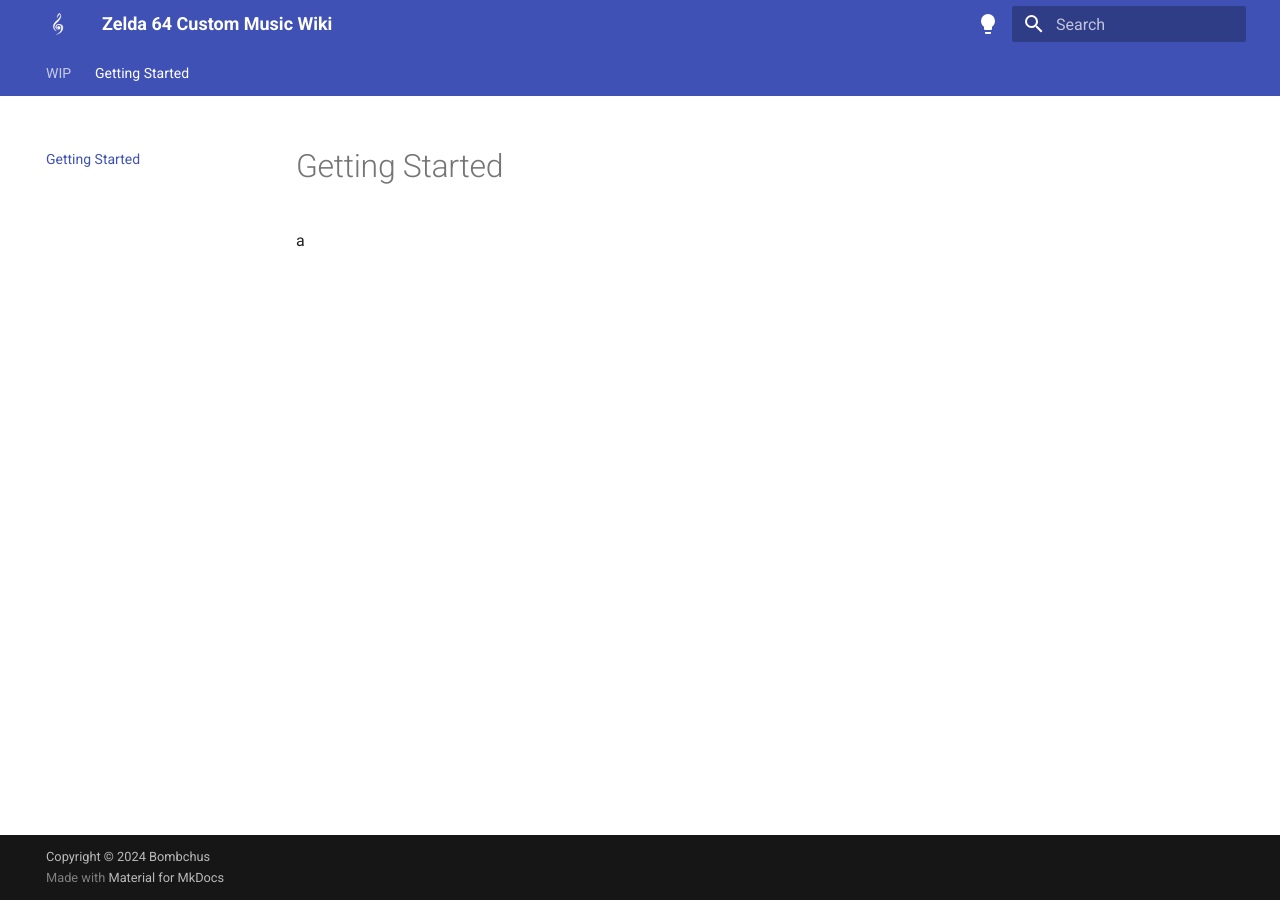
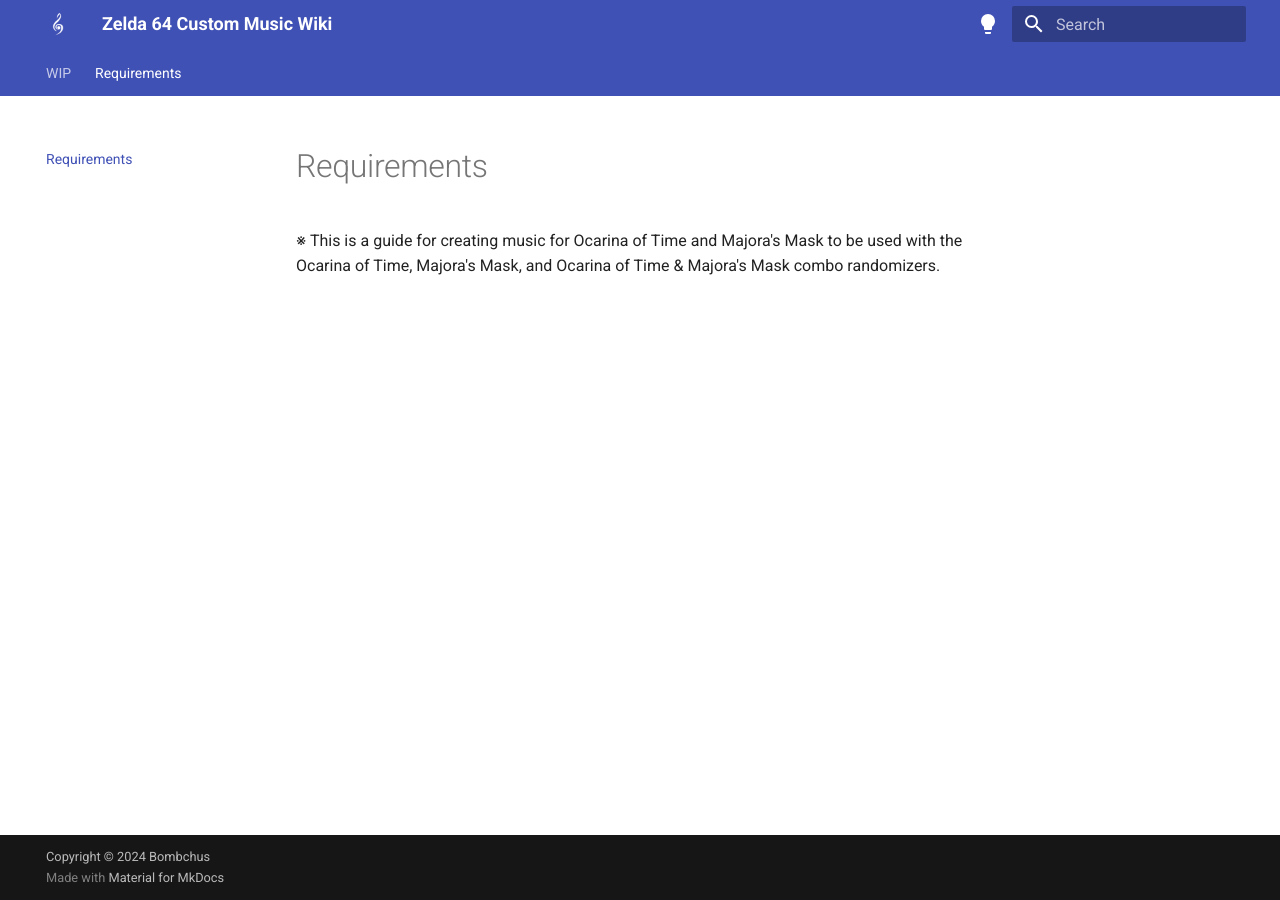
Before and after one commit to bombchus/z64-music-wiki, an MkDocs documentation site: the page built from docs/Getting Started.md, in a window 1280 px wide. Built offline with MkDocs 1.6.1 and Material for MkDocs 9.7.7, drawn with Linux system fonts in a browser that asks for light colours.

Commit message:
update pages

```diff
--- a/docs/Getting Started.md
+++ b/docs/Getting Started.md
@@ -1 +1,3 @@
-a
+# Requirements
+
+※ This is a guide for creating music for Ocarina of Time and Majora's Mask to be used with the Ocarina of Time, Majora's Mask, and Ocarina of Time & Majora's Mask combo randomizers.
```
